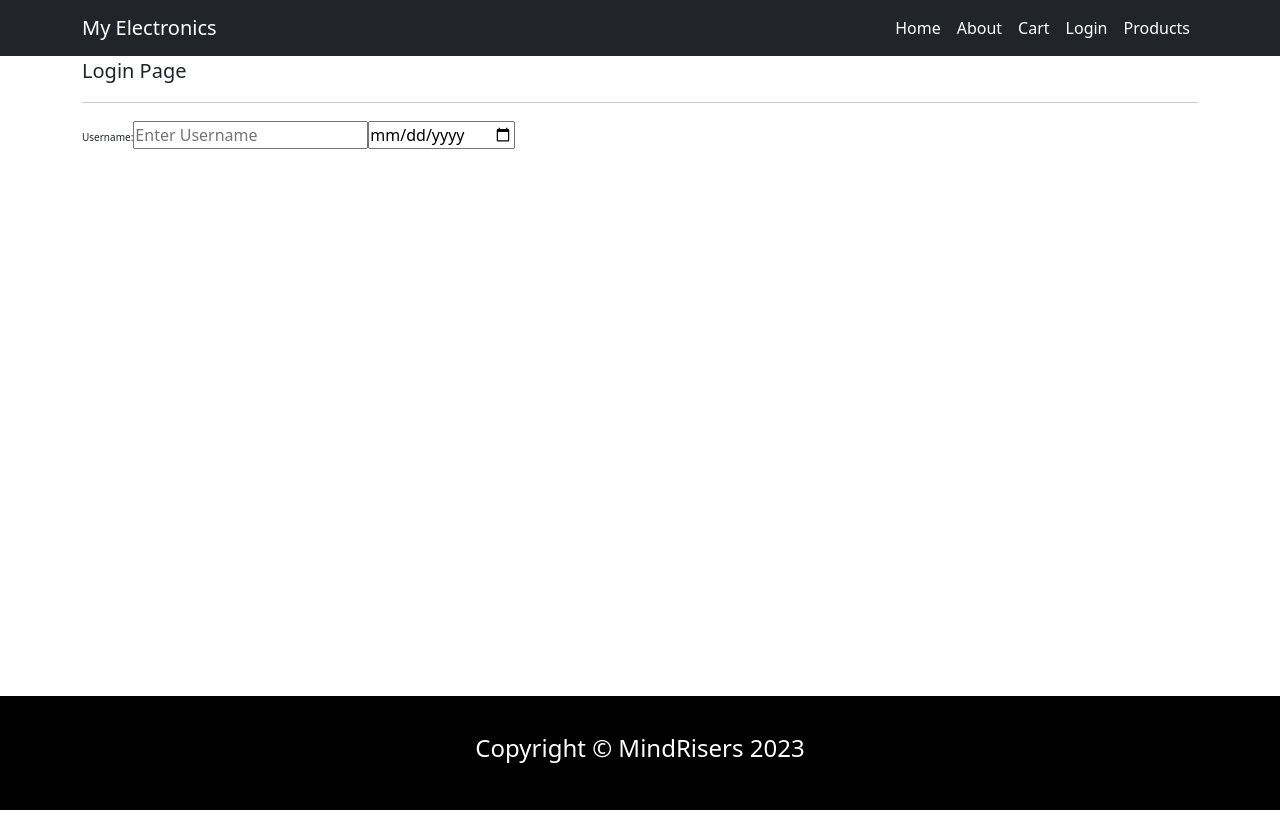
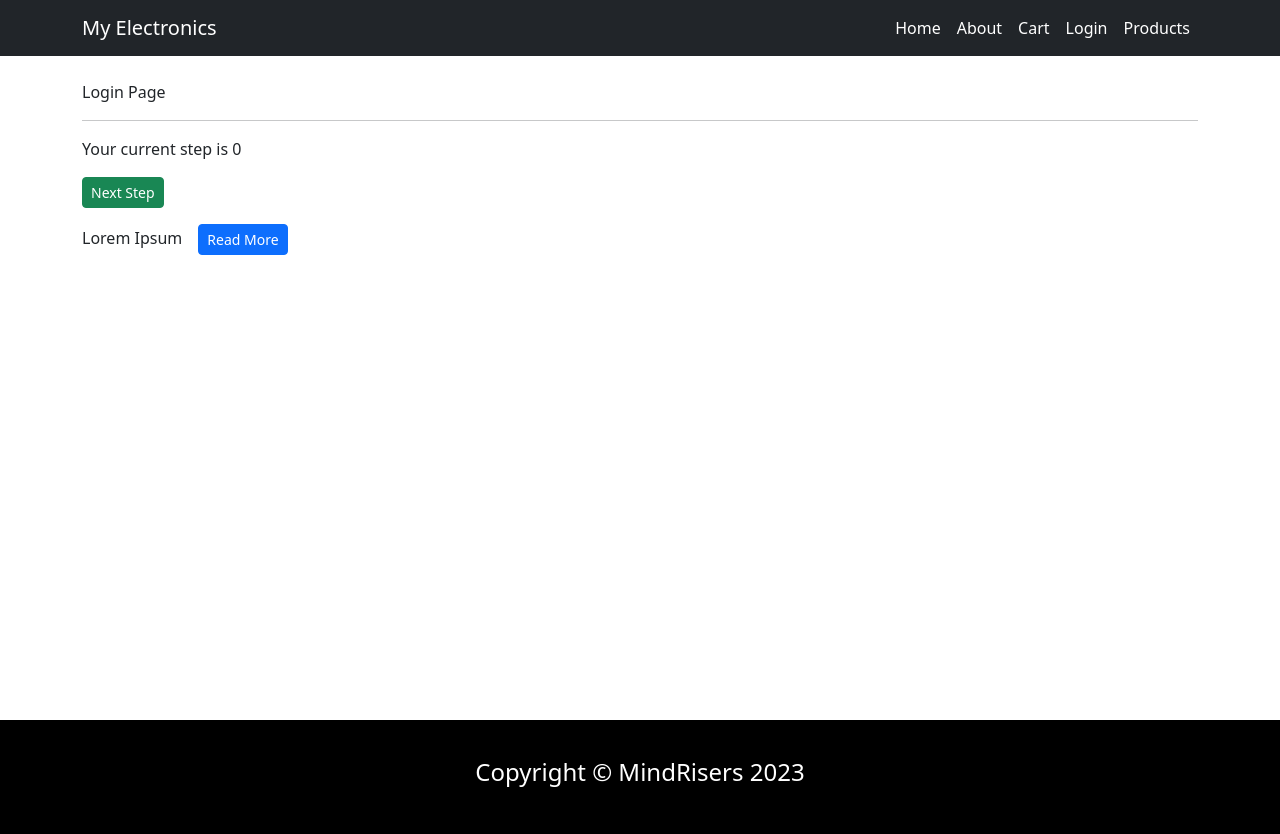
Before and after one commit to sixdgt/react-project-ecom, a React (Create React App) app: page /login in a window 1280 px wide. Before the commit the page ends 810 px from the top, so only its background shows below. Built offline with nearby package versions, Linux system fonts and the light colour scheme.

Commit message:
useState - react hooks example

```diff
--- a/src/App.css
+++ b/src/App.css
@@ -3,11 +3,3 @@
   padding: 0;
   box-sizing: border-box;
 }
-
-.title {
-  font-size: 20px;
-}
-
-.label-text {
-  font-size: 10px !important;
-}
--- a/src/App.js
+++ b/src/App.js
@@ -13,7 +13,9 @@ function App() {
     <main>
       <Routes>
         <Route path='/' element={<Home />} />
-        <Route path='/login' element={<Login />} />
+        <Route path='/login' element={<Login
+          text={'Lorem Ipsum is simply dummy text of the and typesetting industry. Lorem Ipsum has been the industry'}
+          maxLength={12} />} />
         <Route path='/cart' element={<Cart />} />
       </Routes>
     </main>
--- a/src/pages/Login.jsx
+++ b/src/pages/Login.jsx
@@ -1,31 +1,37 @@
-import React from 'react'
+import React, {useState} from 'react'
 import Title from '../components/Title'
 import '../App.css'
 import Input from '../components/Input'
 import {Container} from 'react-bootstrap'
 
-export default function Login() {
+export default function Login({text, maxLength}) {
+
+    const [hidden, setHidden] = useState(true);
+    const [steps, setSteps] = useState(0);
+
+    if (text.length <= maxLength){
+        return <span>{text}</span>
+    }
+
+    function increment(){
+        setSteps(prevState => prevState + 1)
+    }
+
     return (
-        <Container>
+        <Container className='mt-4'>
             <Title classes={"title"} text={"Login Page"} />
             <hr />
             <div>
-                <label
-                    style={{fontSize: '20px'}}
-                >
-                <Title classes={"label-text"} text={"Username:"} />
-                </label>
+                <p>Your current step is {steps}</p>
+                <button onClick={increment} className={'btn btn-sm btn-success'}>Next Step</button>
+            </div>
 
-                <Input
-                    type={"text"}
-                    placeholder={"Enter Username"}
-                />
-
-                <Input
-                    type={"date"}
-                    placeholder={""}
-                />
-        </div>
+            <span>
+                {hidden ? `${text.substr(0, maxLength).trim()}` : text}
+                {hidden ? (<a onClick={() => setHidden(false)} className={'btn btn-sm btn-primary m-3'}> Read More</a>):
+                (<a onClick={() => setHidden(true)} className={'btn btn-sm btn-primary m-3'}>Less</a>)
+                }
+            </span>
         </Container>
     )
 }
```
Also changed, not shown: src/pages/event.txt (added).
